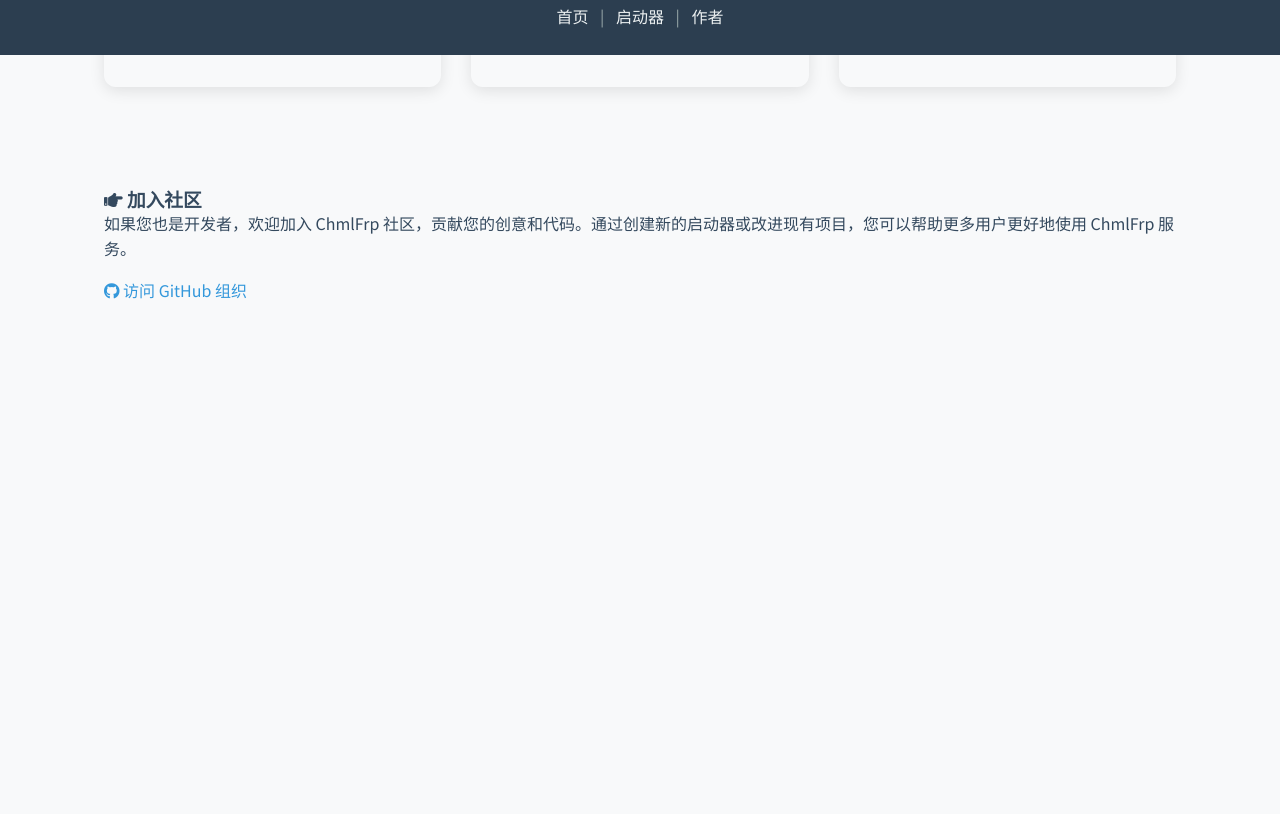
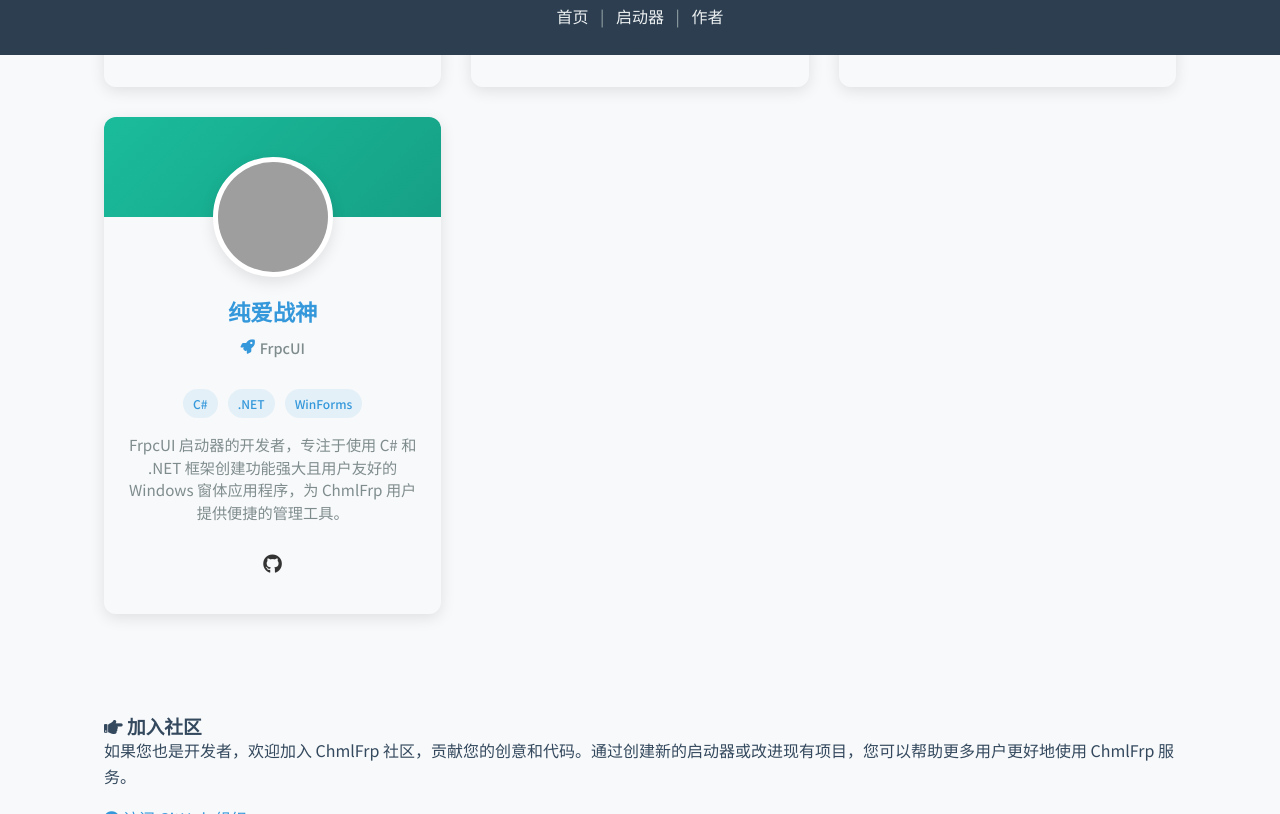
Before and after one commit to ChmlFrp/_chmlfrp.com_, a plain HTML site: page users.html in a window 1280 px wide. Shown: the part 745-1559 px from the top of the page. Before the commit the page ends 1169 px from the top, so only its background shows below. Drawn offline with Linux system fonts and the light colour scheme; grey boxes are pictures that could not be loaded.

Commit message:
Update users.html

```diff
--- a/users.html
+++ b/users.html
@@ -258,6 +258,30 @@
                     </div>
                 </div>
             </div>
+
+            <div class="user-card">
+                <div class="user-banner" style="background: linear-gradient(135deg, #1abc9c, #16a085);"></div>
+                <img src="https://avatars.githubusercontent.com/u/82070050?v=4" alt="纯爱战神" class="user-avatar">
+                <div class="user-info">
+                    <h3 class="user-name">纯爱战神</h3>
+                    <div class="user-launcher">
+                        <i class="fas fa-rocket"></i> FrpcUI
+                    </div>
+                    <div class="skills">
+                        <span class="skill-tag">C#</span>
+                        <span class="skill-tag">.NET</span>
+                        <span class="skill-tag">WinForms</span>
+                    </div>
+                    <p class="user-bio">
+                        FrpcUI 启动器的开发者，专注于使用 C# 和 .NET 框架创建功能强大且用户友好的 Windows 窗体应用程序，为 ChmlFrp 用户提供便捷的管理工具。
+                    </p>
+                    <div class="social-links">
+                        <a href="https://github.com/huqikuangmo" target="_blank" class="social-link github-link">
+                            <i class="fab fa-github"></i>
+                        </a>
+                    </div>
+                </div>
+            </div>
         </div>
 
         <div class="join-community">
```
